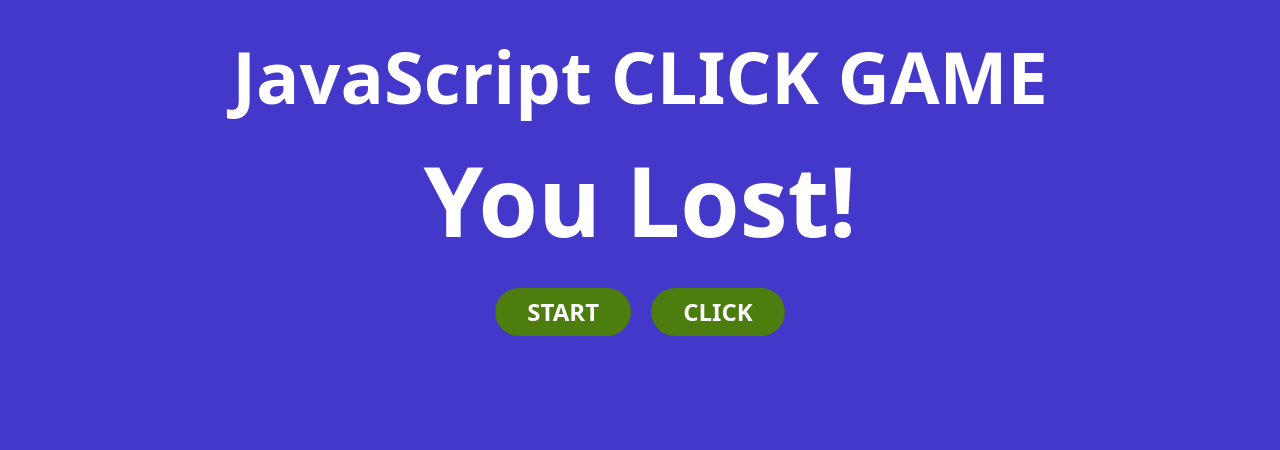
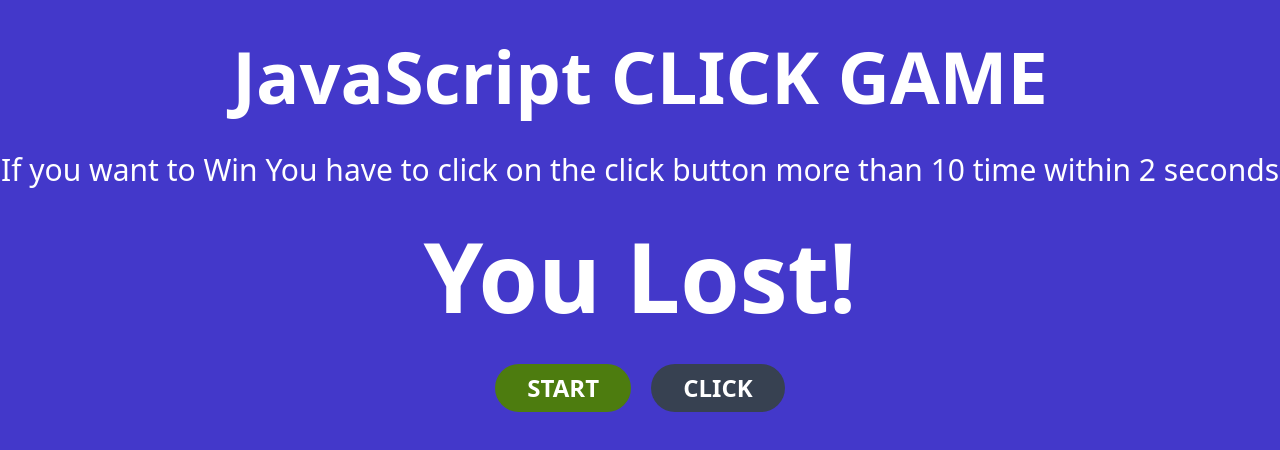
Before and after one commit to theMorshed/javaScriptClickGame, a plain HTML site: page index.html in a window 1280 px wide. Both pictures are taken after a click on the button "START". Drawn offline with nearby package versions, Linux system fonts and the light colour scheme.

Commit message:
add some more functionality

```diff
--- a/app.js
+++ b/app.js
@@ -28,6 +28,7 @@ const start = () => {
     stat.textContent = count;
     // make click button clickable
     buttonClick.removeAttribute('disabled');
+    buttonClick.classList.replace('bg-gray-700', 'bg-lime-700');
     // start counting
     starCounting();
 }
@@ -41,7 +42,9 @@ const starCounting = () => {
         }else {
             stat.textContent = 'You Lost!';
         }
+        // make button disabled and change background color of button
         buttonClick.setAttribute('disabled', true);
+        buttonClick.classList.replace('bg-lime-700', 'bg-gray-700');
     }, 2000);
 }
 
--- a/index.html
+++ b/index.html
@@ -9,15 +9,16 @@
     <script src="https://cdn.tailwindcss.com"></script>
 </head>
 <body class="bg-indigo-700">
-    <header>
-        <h1 class="text-7xl text-center text-white font-semibold my-10">JavaScript CLICK GAME</h1>
+    <header class="text-center text-white">
+        <h1 class="text-7xl font-semibold my-10">JavaScript CLICK GAME</h1>
+        <p class="text-3xl my-4">If you want to Win You have to click on the click button more than 10 time within 2 seconds</p>
     </header>
     <main>
         <section class="text-center text-white" id="container">
             <h1 class="text-8xl text-center text-white font-semibold my-10" id="stat">0</h1>
             <div class="button">
                 <button class="uppercase bg-lime-700 px-8 py-2 rounded-full font-semibold text-2xl mr-4" id="btn-start">start</button>
-                <button class="uppercase bg-lime-700 px-8 py-2 rounded-full font-semibold text-2xl" id="btn-click" disabled>click</button>
+                <button class="uppercase bg-gray-700 px-8 py-2 rounded-full font-semibold text-2xl" id="btn-click" disabled>click</button>
             </div>
         </section>
     </main>
```
